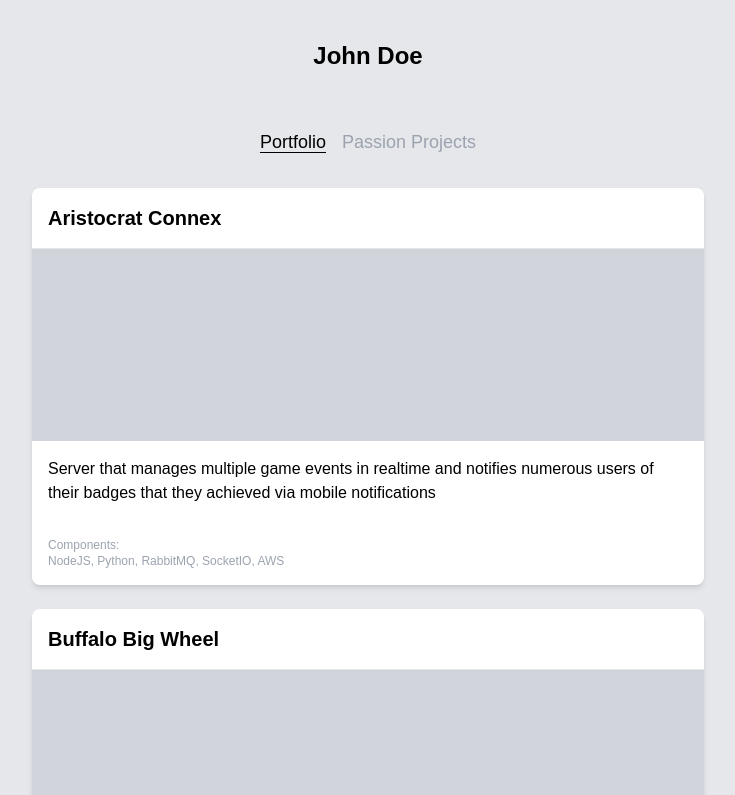
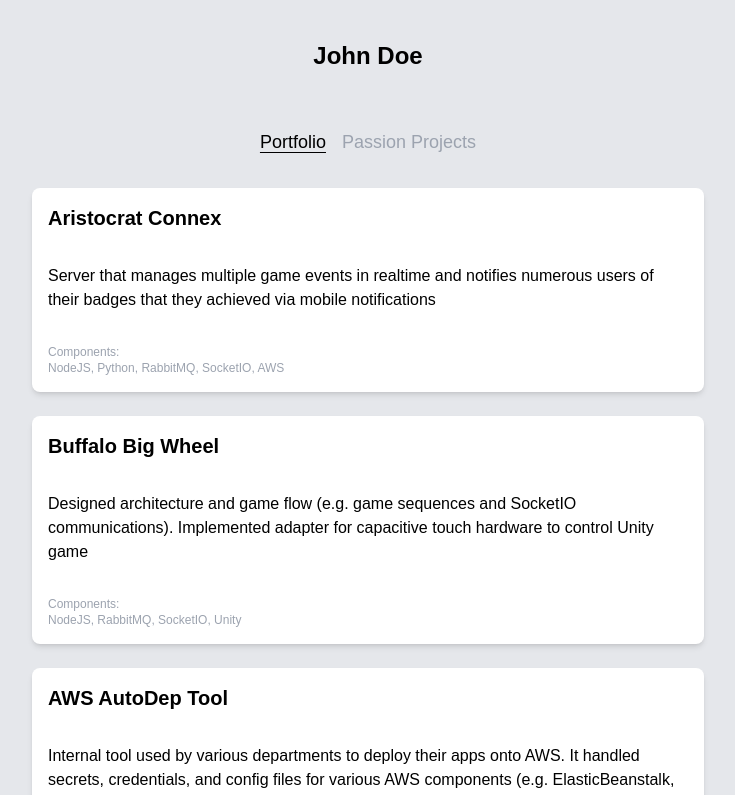
Before and after one commit to n3cr0Tech/portfolio-site, a Next.js app: page / in a window 1280 px wide. Shown: the top 795 px of the page, without its empty margins (272-1007 px from the left). Built offline with nearby package versions, Linux system fonts and the light colour scheme.

Commit message:
ProjectCard component will now display an image ONLY if the data has a StaticImageData attached to it

```diff
--- a/src/components/ProjectCard.tsx
+++ b/src/components/ProjectCard.tsx
@@ -1,15 +1,34 @@
 
 import {ProjectDataModel} from "../datamodels/ProjectDataModel";
+import Image, { StaticImageData } from "next/image";
 
-const ProjectCard = (props: {projectCards: ProjectDataModel[]}) =>{
+export const ProjectCard = (props: {projectCards: ProjectDataModel[]}) =>{
 
+    const ensureImageDisplay = (imgUrl: StaticImageData) => {
+        if (imgUrl.src != null){
+            return (
+                <Image
+                    src = {imgUrl}
+                    alt = "img"
+                    width = {180}
+                    height = {38}
+                    layout = "responsive"
+                    priority
+                />
+            )
+        }else{
+            return <p></p>
+        }
+    }
 
     return (
         <div className="flex flex-col space-y-6 w-full max-w-2xl">
             {props.projectCards.map((e, index) => (
                 <div key={index} className="bg-white rounded-lg shadow-md overflow-hidden w-full">
-                    <h2 className="text-xl font-semibold p-4 border-b text-black">{e.title}</h2>
-                    <div className="w-full h-48 bg-gray-300"></div>
+                    <h2 className="text-xl font-semibold p-4 text-black">{e.title}</h2>
+                    <div className="flex justify-center items-center max-h-[300px] overflow-hidden">
+                        {ensureImageDisplay(e.imageURL)}
+                    </div>
                     <p className="p-4 text-black">{e.description}</p>
                     <div className="p-4 text-gray-400 text-xs">
                         <span className="block">Components:</span>
@@ -21,5 +40,3 @@ const ProjectCard = (props: {projectCards: ProjectDataModel[]}) =>{
     )
 
 }
-
-export {ProjectCard}
```
